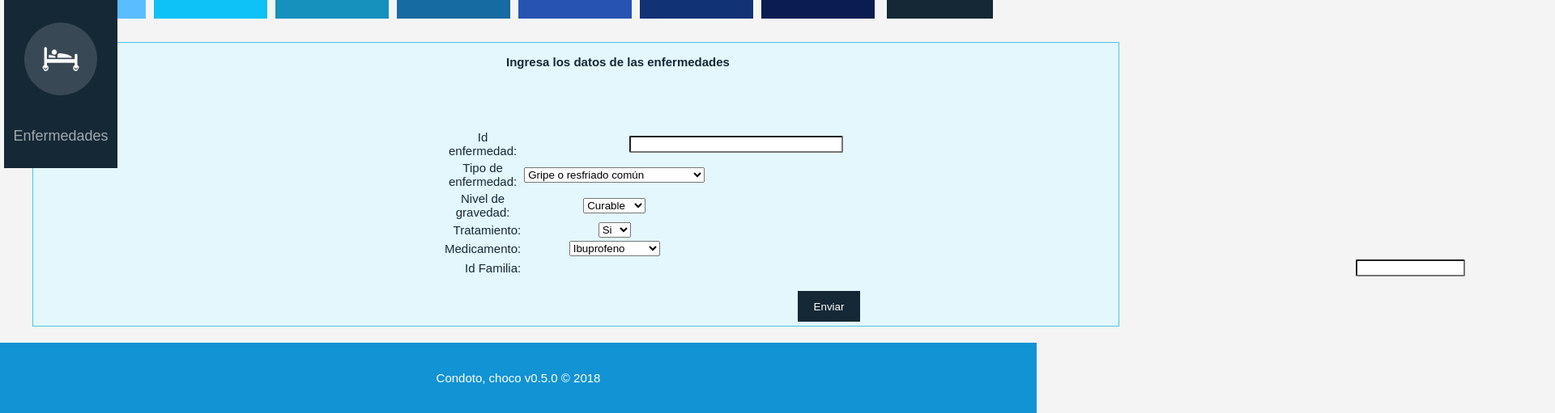
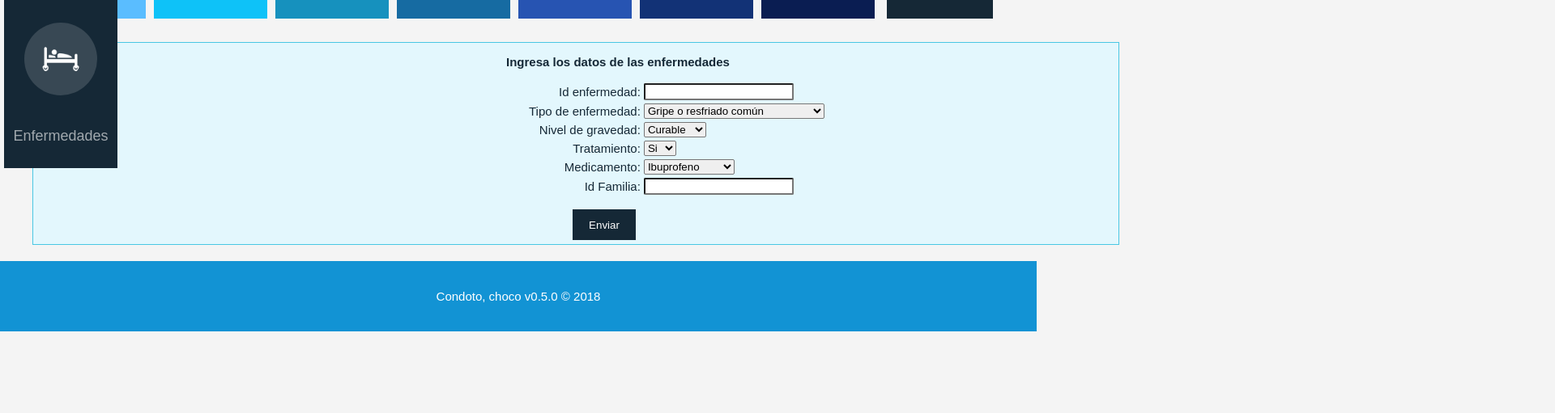
Before and after one commit to Papas888/chocoproject, a plain HTML site: page formulario_enfermedades.html in a window 1280 px wide. Shown: the part 346-857 px from the top of the page at 81% size, 1920 px wide, since content can reach past the window. After the commit the page ends 800 px from the top, so only its background shows below. Drawn offline with Linux system fonts and the light colour scheme.

Commit message:
agregando index enfermedades pro

```diff
--- a/css/estilos_enfermedades.css
+++ b/css/estilos_enfermedades.css
@@ -88,17 +88,7 @@ header a{
  	font-size: 20px;
  }
 
-tr input{
- margin-right: 650px;
-}
-td select{
- margin-right: 800px;
-}
-td label{
 
-	margin-left:200px;
-	color: rgb(21,40,54);
-}
   form{
    background: #E3F7FD;
    border: 1px solid #49C7E3;
@@ -116,11 +106,13 @@ td label{
  	margin-top: 10px;
  	color: rgb(21,40,54);
  	text-align: center;
+
  }
  form input{
  	border-radius:2px;
- 	width: 25%;
- 	margin-right: 500px;
+ 	margin-right: 50px;
+ 	float: left;
+
 
  }
 
@@ -128,6 +120,15 @@ td label{
 	color: rgb(21,40,54);
  	float: right;
 	margin-left:500px;
+
+
+}
+
+form select{
+	border-radius:2px;
+ 	margin-right: 50px;
+ 	float: left;
+
 }
 
 
@@ -274,6 +275,6 @@ div.contenedor:hover img.icon{
 	padding-left: 20px;
 	padding-right: 20px;
 	color: #fff;
-	margin-left: 625px;
+	margin-left: 70px;
 	margin-top: 15px;
 }
--- a/formulario_enfermedades.html
+++ b/formulario_enfermedades.html
@@ -35,32 +35,32 @@
 		</div>
 
 		<div class="contenedor" id="dos">
-			<img class="icon" src="img/icon2.png">
+			<a href="formulario_proyectos.html"><img class="icon" src="img/icon2.png"></a>
 			<p class="texto">Proyectos</p>
 		</div>
 
 		<div class="contenedor" id="tres">
-			<img class="icon" src="img/zonas1.png">
+			<a href="formulario_barrios.html"><img class="icon" src="img/zonas1.png"></a>
 			<p class="texto">Barrios</p>
 		</div>
 
 		<div class="contenedor" id="cuatro">
-			<img class="icon" src="img/alerta.png">
+			<a href="formulario_riesgos.html"><img class="icon" src="img/alerta.png"></a>
 			<p class="texto">Riesgos</p>
 		</div>
 
 		<div class="contenedor" id="cinco">
-			<img class="icon" src="img/regalo.png">
+			<a href="formulario_donaciones.html"><img class="icon" src="img/regalo.png"></a>
 			<p class="texto">Donaciones</p>
 		</div>
 
 		<div class="contenedor" id="seis">
-			<img class="icon" src="img/familia.png">
+			<a href="formulario_familias.html"><img class="icon" src="img/familia.png"></a>
 			<p class="texto">Familias</p>
 		</div>
 
 		<div class="contenedor" id="siete">
-			<img class="icon" src="img/edificio2.png">
+			<a href="formulario_vivienda.html"><img class="icon" src="img/edificio2.png"></a>
 			<p class="texto">Viviendas</p>
 		</div>
 
@@ -70,7 +70,7 @@
 		</div>
 
 		<div class="contenedor" id="ocho">
-			<img class="icon" src="img/enfermedad2.png">
+			<a href="formulario_enfermedades.html"><img class="icon" src="img/enfermedad2.png"></a>
 			<p class="texto">Enfermedades</p>
 		</div><br>
 		<br>
@@ -137,8 +137,8 @@
 		</tr>
 
 		<tr>
-			<td><label>Id Familia:</label><td>
-			<td><input type="text" name="id_familia"><td>
+			<td><label>Id Familia:</label></td>
+			<td><input type="text" name="id_familia"></td>
 		</tr>
 
 	 </table>
```
